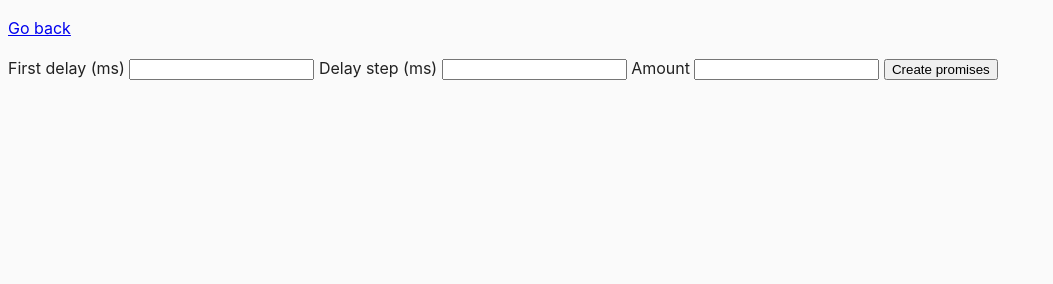
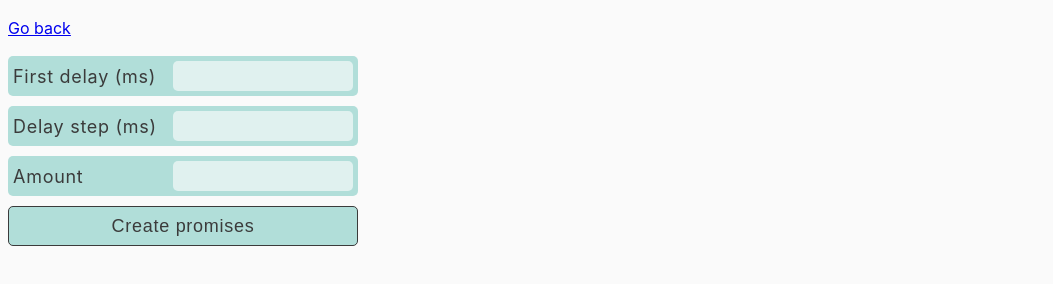
Before and after one commit to YuriiPohorilets/goit-js-hw-09, a website built with Parcel: page src/03-promises.html in a window 1280 px wide. Shown: the whole page, without its empty margins (0-1053 px from the left). Built offline with nearby package versions, Linux system fonts and the light colour scheme.

Commit message:
task #3 done

```diff
--- a/package.json
+++ b/package.json
@@ -2,7 +2,7 @@
   "name": "parcel-project-template",
   "version": "2.0.0",
   "description": "",
-  "homepage": "https://YuriiPohorilets.github.io/goit-js-hw-09",
+  "homepage": "https://yuriipohorilets.github.io/goit-js-hw-09",
   "scripts": {
     "start": "parcel src/*.html",
     "build": "parcel build src/*.html --public-url /goit-js-hw-09/"
--- a/src/css/common.css
+++ b/src/css/common.css
@@ -109,3 +109,88 @@ img {
   border-radius: 5px;
   font-size: 24px;
 }
+
+/* Task #3 */
+.form {
+  display: flex;
+  flex-direction: column;
+  justify-content: center;
+}
+
+.form label {
+  margin-bottom: 10px;
+  padding: 5px;
+
+  display: flex;
+  justify-content: space-between;
+  align-items: center;
+
+  width: 350px;
+  height: 40px;
+
+  font-size: 18px;
+  letter-spacing: 0.04em;
+  text-align: center;
+  color: #3b3b3b;
+
+  background-color: rgba(128, 203, 196, 0.6);
+  border-radius: 5px;
+  border: none;
+
+  transition: 250ms;
+}
+
+.form input {
+  padding: 5px;
+  width: 180px;
+  height: 100%;
+
+  font-size: 18px;
+  letter-spacing: 0.04em;
+  text-align: right;
+  color: #3b3b3b;
+
+  background-color: rgba(255, 255, 255, 0.6);
+  border-radius: 5px;
+  border: none;
+
+  transition: 250ms;
+}
+
+.form input:hover {
+  background-color: rgba(255, 255, 255, 1);
+}
+
+.form input:focus {
+  outline: 3px solid rgba(255, 255, 255, 1);
+  border: 4px solid rgba(128, 203, 196, 0.6);
+  background-color: rgba(255, 255, 255, 1);
+}
+
+.form button {
+  width: 350px;
+  height: 40px;
+
+  font-size: 18px;
+  letter-spacing: 0.04em;
+  text-align: center;
+  color: #3b3b3b;
+
+  background-color: rgba(128, 203, 196, 0.6);
+  border-radius: 5px;
+  border: 1px solid #3b3b3b;
+
+  cursor: pointer;
+
+  transition: 250ms;
+}
+
+.form button:hover {
+  background-color: rgba(128, 203, 196, 1);
+}
+
+.form button:focus {
+  outline: 3px solid rgba(128, 203, 196, 1);
+  border: 3px solid #fff;
+  background-color: rgba(128, 203, 196, 1);
+}
--- a/src/js/03-promises.js
+++ b/src/js/03-promises.js
@@ -1,8 +1,47 @@
+import { Notify } from 'notiflix/build/notiflix-notify-aio';
+
+const refs = {
+  form: document.querySelector('.form'),
+};
+
 function createPromise(position, delay) {
-  const shouldResolve = Math.random() > 0.3;
-  if (shouldResolve) {
-    // Fulfill
-  } else {
-    // Reject
+  return new Promise((resolve, reject) => {
+    setTimeout(() => {
+      const shouldResolve = Math.random() > 0.3;
+      if (shouldResolve) {
+        resolve({ position, delay });
+      } else {
+        reject({ position, delay });
+      }
+    }, delay);
+  });
+}
+
+function onCreatePromises(e) {
+  e.preventDefault();
+  const formData = new FormData(e.currentTarget);
+  const dataParams = {};
+
+  for (const [key, value] of formData.entries()) {
+    dataParams[key] = Number(value);
+  }
+
+  let { amount, step, delay } = dataParams;
+
+  for (let i = 1; i <= amount; i += 1) {
+    delay += step;
+    createPromise(i, delay).then(onSuccess).catch(onError);
+
+    refs.form.reset();
   }
 }
+
+function onError({ position, delay }) {
+  Notify.failure(`❌ Rejected promise ${position} in ${delay}ms`);
+}
+
+function onSuccess({ position, delay }) {
+  Notify.success(`✅ Fulfilled promise ${position} in ${delay}ms`);
+}
+
+refs.form.addEventListener('submit', onCreatePromises);
```
Also changed, not shown: src/js/02-timer.js (+2 -5 lines).
